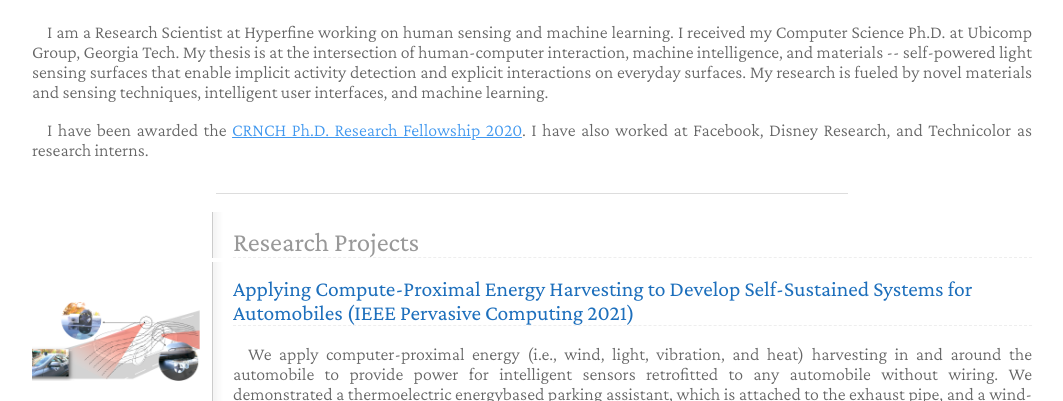
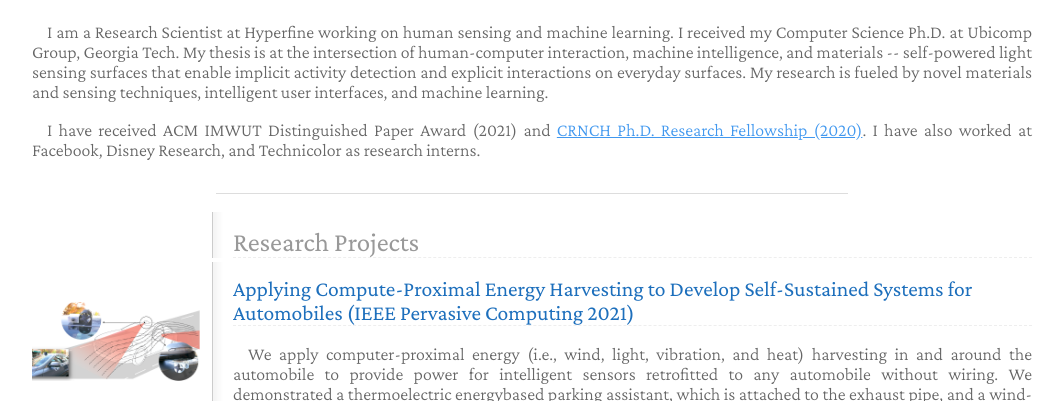
Before and after one commit to AlanDZhang/alandzhang.github.io, a plain HTML site: page index.html in a window 1280 px wide. Shown: the part 391-792 px from the top of the page, without its empty margins (108-1171 px from the left). Drawn offline with Linux system fonts and the light colour scheme.

Commit message:
Added award info

```diff
--- a/index.html
+++ b/index.html
@@ -32,7 +32,7 @@
 				<!-- <div id="content"> -->
                 <p>
 				I am a Research Scientist at Hyperfine working on human sensing and machine learning. I received my Computer Science Ph.D. at Ubicomp Group, Georgia Tech. My thesis is at the intersection of human-computer interaction, machine intelligence, and materials -- self-powered light sensing surfaces that enable implicit activity detection and explicit interactions on everyday surfaces. My research is fueled by novel materials and sensing techniques, intelligent user interfaces, and machine learning. </p>
-                <p>I have been awarded the <a href="https://crnch.gatech.edu/content/phd-fellowship-winners">CRNCH Ph.D. Research Fellowship 2020</a>. I have also worked at Facebook, Disney Research, and Technicolor as research interns. <!-- <font face="Crimson Pro SemiBold"> Currently seeking full-time positions starting June 2021.</font> -->
+                <p>I have received ACM IMWUT Distinguished Paper Award (2021) and <a href="https://crnch.gatech.edu/content/phd-fellowship-winners">CRNCH Ph.D. Research Fellowship (2020)</a>. I have also worked at Facebook, Disney Research, and Technicolor as research interns. <!-- <font face="Crimson Pro SemiBold"> Currently seeking full-time positions starting June 2021.</font> -->
                 </p>
 
                 <!-- </div> -->
```
